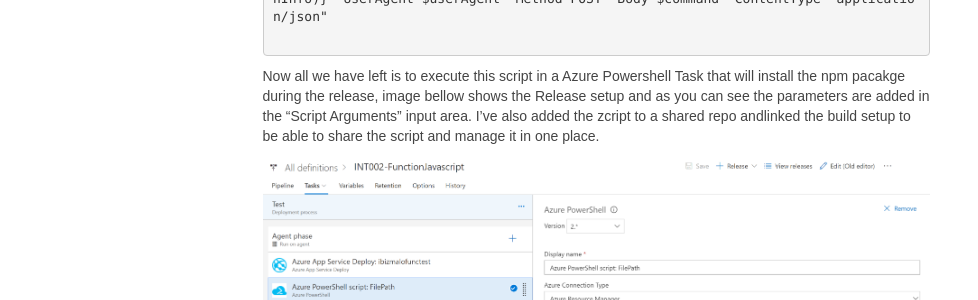
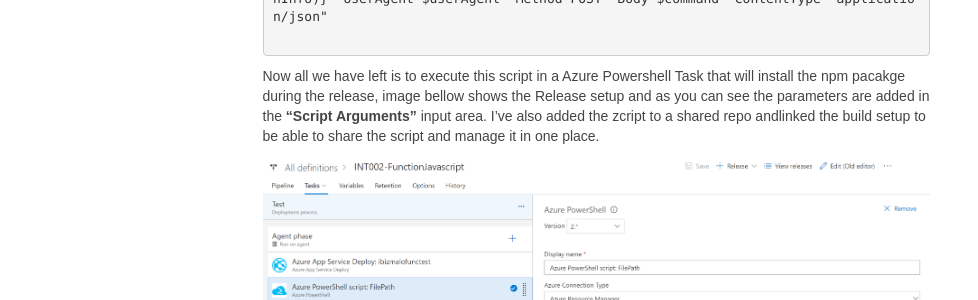
Before and after one commit to MLogdberg/mlogdberg.github.io, a Jekyll site: the page built from _posts/2017-11-01-AzureFunctions-npm-install-via-vsts.md, in a window 1280 px wide and 900 px high, scrolled down 1505 px. Shown: the part 214-514 px from the top of the window, without its empty margins (0-978 px from the left). Built offline with Jekyll 4.4.1, drawn with Linux system fonts in a browser that asks for light colours; nearby versions of some CDN libraries; some web fonts are replaced; comment, search, counter and statistics services are not loaded.

````diff
--- a/_posts/2017-11-01-AzureFunctions-npm-install-via-vsts.md
+++ b/_posts/2017-11-01-AzureFunctions-npm-install-via-vsts.md
@@ -83,7 +83,7 @@ Invoke-RestMethod -Uri $apiUrl -Headers @{Authorization=("Basic {0}" -f $base64A
 
 ```
 
-Now all we have left is to execute this script in a Azure Powershell Task that will install the npm pacakge during the release, image bellow shows the Release setup and as you can see the parameters are added in the "Script Arguments" input area. I've also added the zcript to a shared repo andlinked the build setup to be able to share the script and manage it in one place.
+Now all we have left is to execute this script in a Azure Powershell Task that will install the npm pacakge during the release, image bellow shows the Release setup and as you can see the parameters are added in the **"Script Arguments"** input area. I've also added the zcript to a shared repo andlinked the build setup to be able to share the script and manage it in one place.
 
 ![VSTS Release Setup](/assets/uploads/2017/11/functions-vsts-release-run-script-png.PNG)
 
````
